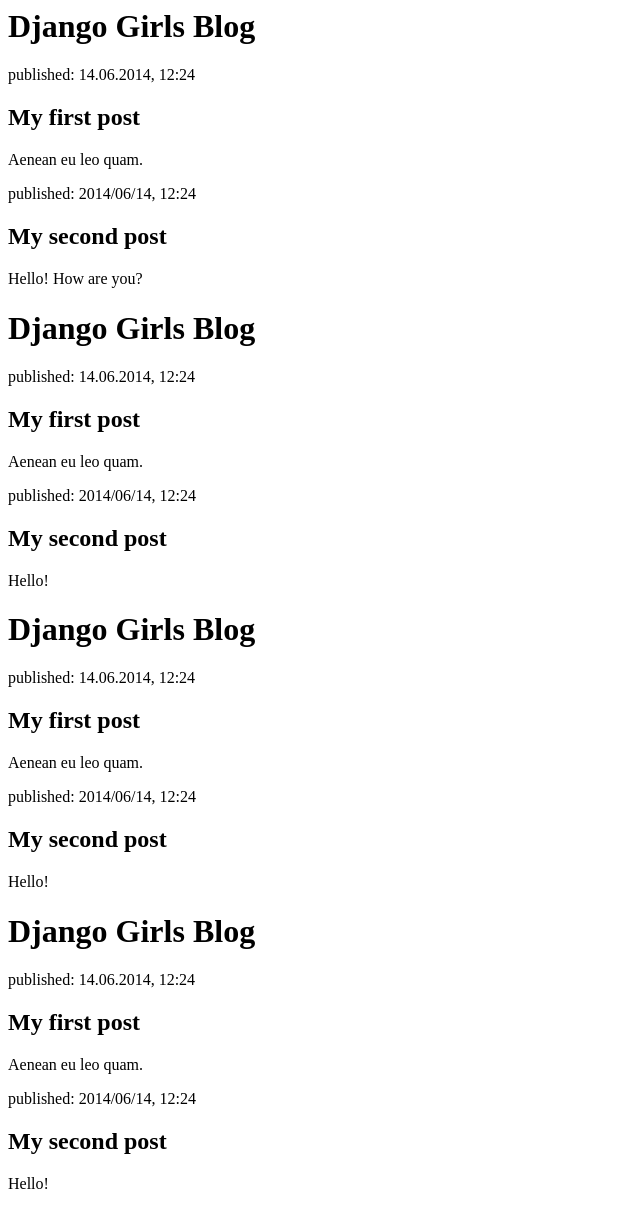
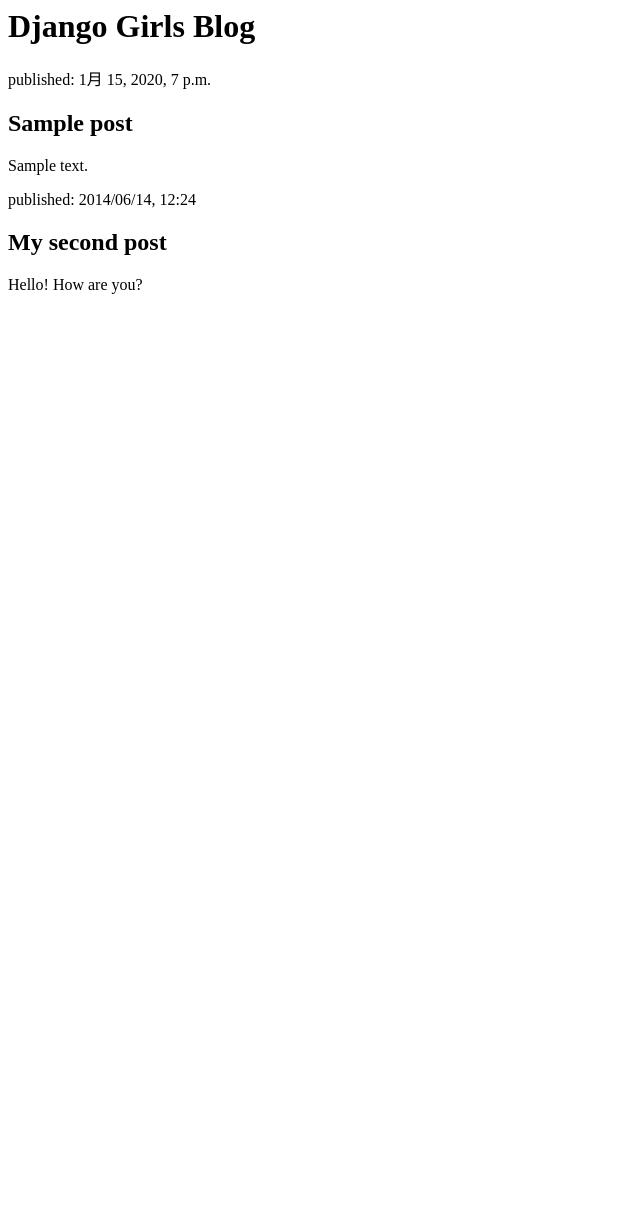
Before and after one commit to HiraiSuguru/my-first-blog, a Django app: page / in a window 1280 px wide. Shown: the whole page, without its empty margins (0-640 px from the left). After the commit the page ends 294 px from the top, so only its background shows below. Run offline with Django 3.2, Linux system fonts and the light colour scheme; tables that the repository leaves empty hold one stand-in row (values such as "Sample post").

Commit message:
Modified templates to display posts from database.

```diff
--- a/blog/templates/blog/post_list.html
+++ b/blog/templates/blog/post_list.html
@@ -7,11 +7,13 @@
       <h1><a herf="/">Django Girls Blog</a></h1>
     </div>
 
+    {% for post in posts %}
     <div>
-      <p>published: 14.06.2014, 12:24</p>
-      <h2><a herf="">My first post</a></h2>
-      <p>Aenean eu leo quam. </p>
+      <p>published: {{ post.published_date }}</p>
+      <h2><a herf="">{{ post.title }}</a></h2>
+      <p>{{ post.text|linebreaksbr }}</p>
     </div>
+    {% endfor %}
 
     <div>
       <p>published: 2014/06/14, 12:24</p>
@@ -20,69 +22,3 @@
     </div>
   </body>
 </html>
-<html>
-  <head>
-    <title>Django Girls blog</title>
-  </head>
-  <body>
-    <div>
-      <h1><a herf="/">Django Girls Blog</a></h1>
-    </div>
-
-    <div>
-      <p>published: 14.06.2014, 12:24</p>
-      <h2><a herf="">My first post</a></h2>
-      <p>Aenean eu leo quam. </p>
-    </div>
-
-    <div>
-      <p>published: 2014/06/14, 12:24</p>
-      <h2><a herf="">My second post</a></h2>
-      <p>Hello! </p>
-    </div>
-  </body>
-</html>
-<html>
-  <head>
-    <title>Django Girls blog</title>
-  </head>
-  <body>
-    <div>
-      <h1><a herf="/">Django Girls Blog</a></h1>
-    </div>
-
-    <div>
-      <p>published: 14.06.2014, 12:24</p>
-      <h2><a herf="">My first post</a></h2>
-      <p>Aenean eu leo quam. </p>
-    </div>
-
-    <div>
-      <p>published: 2014/06/14, 12:24</p>
-      <h2><a herf="">My second post</a></h2>
-      <p>Hello! </p>
-    </div>
-  </body>
-</html>
-<html>
-  <head>
-    <title>Django Girls blog</title>
-  </head>
-  <body>
-    <div>
-      <h1><a herf="/">Django Girls Blog</a></h1>
-    </div>
-
-    <div>
-      <p>published: 14.06.2014, 12:24</p>
-      <h2><a herf="">My first post</a></h2>
-      <p>Aenean eu leo quam. </p>
-    </div>
-
-    <div>
-      <p>published: 2014/06/14, 12:24</p>
-      <h2><a herf="">My second post</a></h2>
-      <p>Hello! </p>
-    </div>
-  </body>
-</html>
--- a/blog/views.py
+++ b/blog/views.py
@@ -1,5 +1,7 @@
 from django.shortcuts import render
+from django.utils import timezone
+from .models import Post
 
-# Create your views here.
 def post_list(request):
-    return render(request, 'blog/post_list.html', {})
+    posts = Post.objects.filter(published_date__lte=timezone.now()).order_by('published_date')
+    return render(request, 'blog/post_list.html', {'posts':posts})
```
Also changed, not shown: start_djangogirls.txt (+20 -1 lines).
